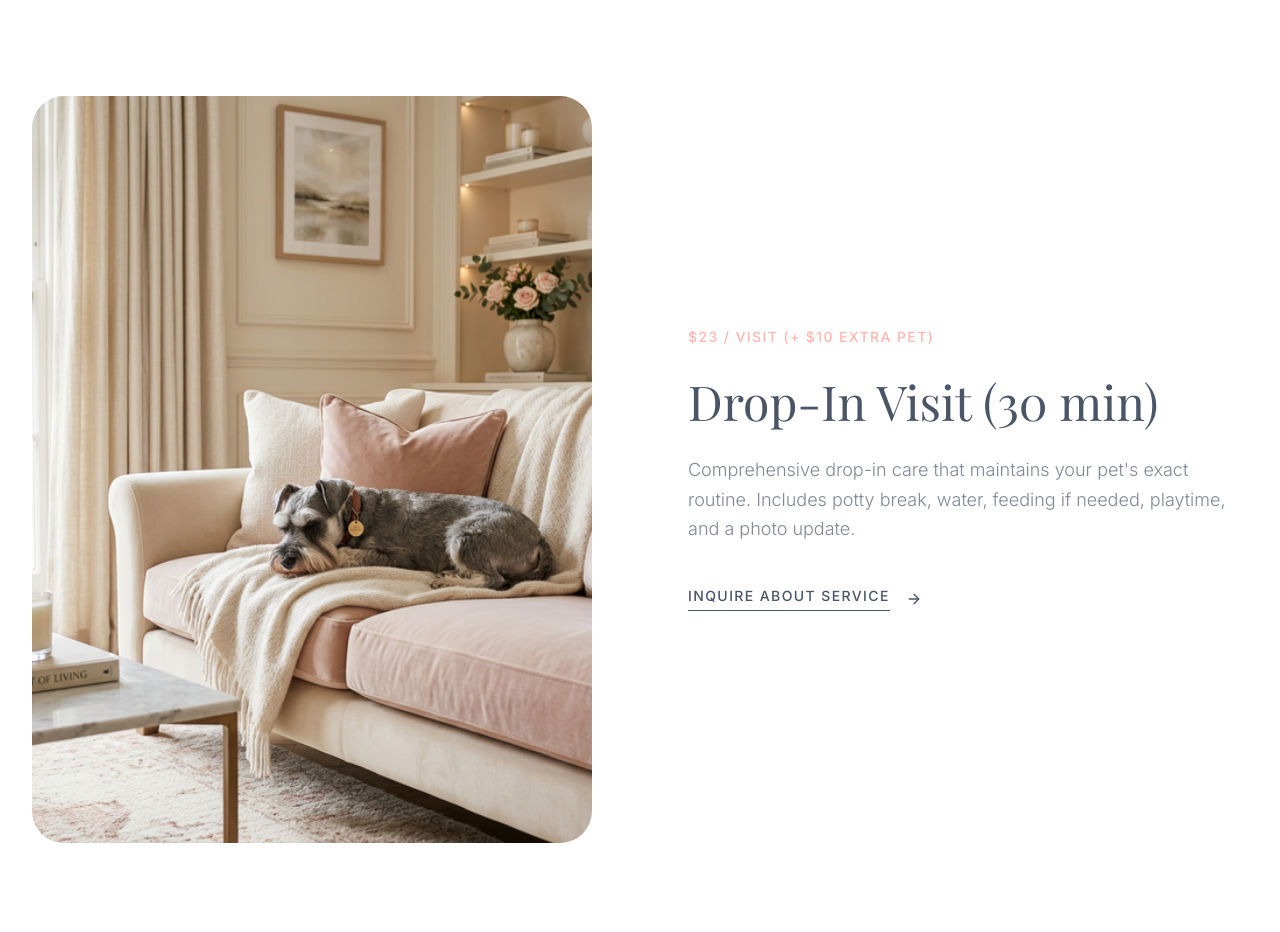
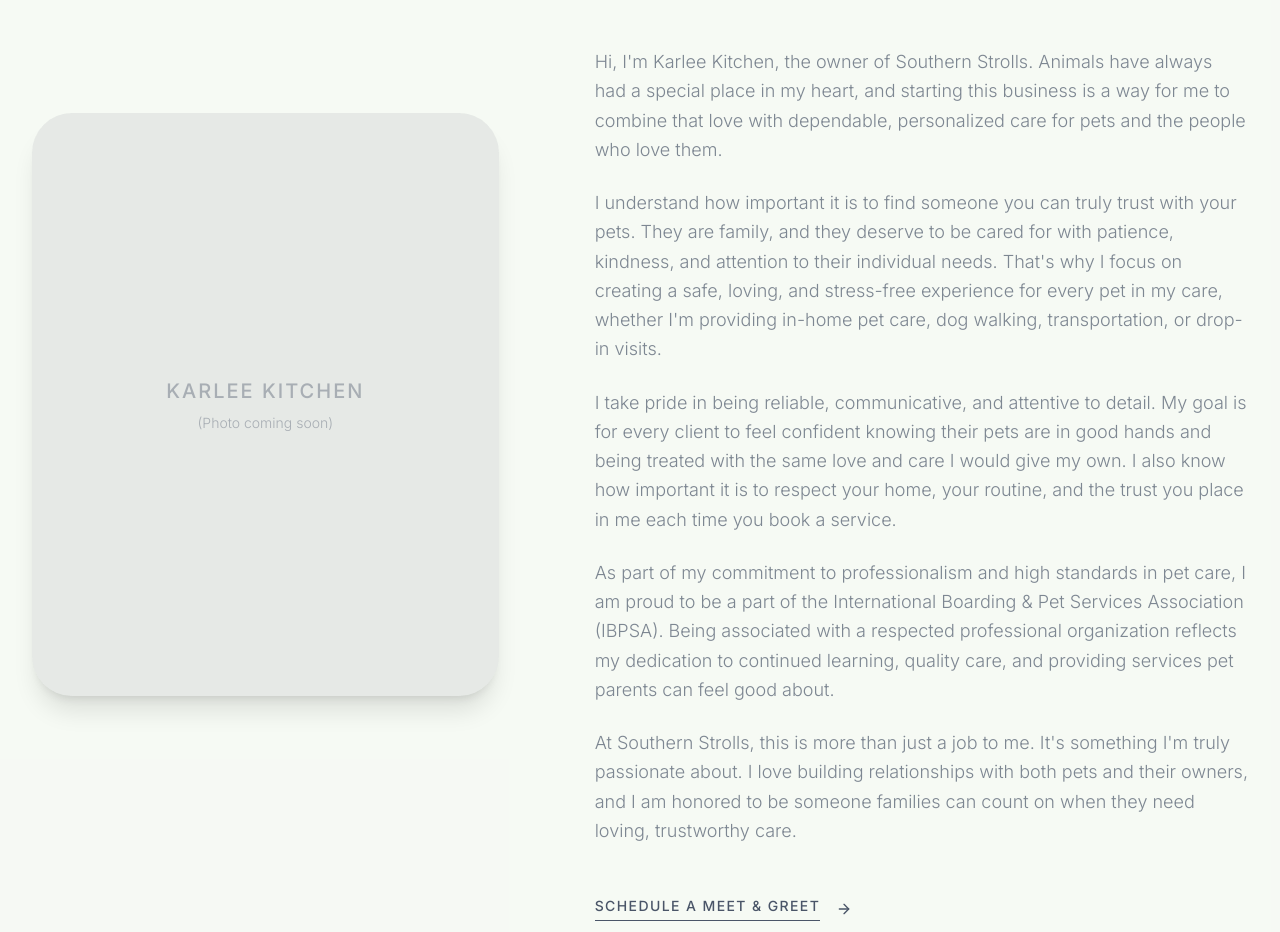
Before and after one commit to Founditmarketing/southern-strolls, a React (Vite) app: page / in a window 1280 px wide. Shown: the part 1020-1952 px from the top of the page. Built offline with nearby package versions, Linux system fonts and the light colour scheme; a web font is replaced by a local one.

Commit message:
feat: add about me section, update services and hours

```diff
--- a/src/App.tsx
+++ b/src/App.tsx
@@ -1,5 +1,6 @@
 import { Navbar } from './components/Navbar';
 import { Hero } from './components/Hero';
+import { About } from './components/About';
 import { Services } from './components/Services';
 import { Packages } from './components/Packages';
 import { Policies } from './components/Policies';
@@ -15,6 +16,7 @@
 
       <main>
         <Hero />
+        <About />
         <Services />
         <Packages />
         <Benefits />
--- /dev/null
+++ b/src/components/About.tsx
@@ -0,0 +1,55 @@
+import { ArrowRight } from 'lucide-react';
+
+export function About() {
+  return (
+    <section id="about" className="py-32 bg-mint/10">
+      <div className="max-w-7xl mx-auto px-4 sm:px-6 lg:px-8">
+        <div className="flex flex-col md:flex-row gap-16 md:gap-24 items-center">
+          <div className="w-full md:w-5/12">
+            <div className="relative overflow-hidden rounded-[2.5rem] aspect-[4/5] bg-slate/5 shadow-xl">
+              {/* Photo Placeholder */}
+              <div className="absolute inset-0 flex items-center justify-center text-slate/40 flex-col bg-slate/5">
+                <span className="text-xl font-medium tracking-widest uppercase mb-2">Karlee Kitchen</span>
+                <span className="text-sm font-light">(Photo coming soon)</span>
+              </div>
+            </div>
+          </div>
+          <div className="w-full md:w-7/12">
+            <span className="text-blush tracking-widest uppercase text-sm font-medium mb-6 block">
+              Meet Your Sitter
+            </span>
+            <h2 className="text-5xl md:text-6xl font-serif text-slate mb-10 leading-tight">
+              About Me
+            </h2>
+            <div className="space-y-6 text-lg text-slate/70 font-light leading-relaxed">
+              <p>
+                Hi, I'm Karlee Kitchen, the owner of Southern Strolls. Animals have always had a special place in my heart, and starting this business is a way for me to combine that love with dependable, personalized care for pets and the people who love them.
+              </p>
+              <p>
+                I understand how important it is to find someone you can truly trust with your pets. They are family, and they deserve to be cared for with patience, kindness, and attention to their individual needs. That's why I focus on creating a safe, loving, and stress-free experience for every pet in my care, whether I'm providing in-home pet care, dog walking, transportation, or drop-in visits.
+              </p>
+              <p>
+                I take pride in being reliable, communicative, and attentive to detail. My goal is for every client to feel confident knowing their pets are in good hands and being treated with the same love and care I would give my own. I also know how important it is to respect your home, your routine, and the trust you place in me each time you book a service.
+              </p>
+              <p>
+                As part of my commitment to professionalism and high standards in pet care, I am proud to be a part of the International Boarding & Pet Services Association (IBPSA). Being associated with a respected professional organization reflects my dedication to continued learning, quality care, and providing services pet parents can feel good about.
+              </p>
+              <p>
+                At Southern Strolls, this is more than just a job to me. It's something I'm truly passionate about. I love building relationships with both pets and their owners, and I am honored to be someone families can count on when they need loving, trustworthy care.
+              </p>
+            </div>
+
+            <div className="mt-12">
+              <a href="#consultation" className="group inline-flex items-center gap-4 text-sm tracking-widest uppercase text-slate font-medium">
+                <span className="border-b border-slate pb-1 group-hover:border-blush group-hover:text-blush transition-colors">
+                  Schedule a Meet & Greet
+                </span>
+                <ArrowRight className="w-4 h-4 group-hover:text-blush transition-colors group-hover:translate-x-1 transform" />
+              </a>
+            </div>
+          </div>
+        </div>
+      </div>
+    </section>
+  );
+}
--- a/src/components/Footer.tsx
+++ b/src/components/Footer.tsx
@@ -11,7 +11,8 @@
               Reliable, professional in-home pet care and transportation.
             </p>
             <div className="text-sm text-cream/80 font-light space-y-1">
-              <p><span className="font-medium text-cream">Hours:</span> Mon–Thu 8am–4pm | Fri 8am–1pm</p>
+              <p><span className="font-medium text-cream">Regular Care:</span> Mon–Fri 8am–4pm</p>
+              <p><span className="font-medium text-cream">Pet Transport:</span> Mon–Fri 6:30am–6:30pm</p>
               <p><span className="font-medium text-cream">Service Area:</span> Youngsville, Lafayette, Broussard, Scott</p>
             </div>
           </div>
@@ -27,8 +28,8 @@
           <div className="md:col-span-3">
             <h4 className="text-xs tracking-widest uppercase text-cream/40 font-medium mb-6">Social</h4>
             <ul className="space-y-4 font-light text-cream/80">
-              <li><a href="#" className="hover:text-blush transition-colors">Instagram</a></li>
-              <li><a href="#" className="hover:text-blush transition-colors">Facebook</a></li>
+              <li><a href="https://instagram.com/southernstrolls" target="_blank" rel="noopener noreferrer" className="hover:text-blush transition-colors">Instagram</a></li>
+              <li><a href="https://facebook.com/southernstrolls" target="_blank" rel="noopener noreferrer" className="hover:text-blush transition-colors">Facebook</a></li>
             </ul>
           </div>
         </div>
--- a/src/components/Packages.tsx
+++ b/src/components/Packages.tsx
@@ -2,6 +2,20 @@
 import { Check } from 'lucide-react';
 
 const packages = [
+    {
+        title: "The Frequent Stroll",
+        subtitle: "4 Drop-In Visits/Week (30 min)",
+        price: "$87",
+        period: "/week",
+        savings: "$5 savings (5% off)",
+        desc: "Great for hybrid workers.",
+        features: [
+            "Flexible active days",
+            "Potty break & feeding",
+            "Playtime & interaction",
+            "Daily photo update"
+        ]
+    },
     {
         title: "The Workweek Stroll",
         subtitle: "5 Drop-In Visits/Week (30 min)",
@@ -11,20 +25,6 @@
         desc: "Great for full-time workers, commuters, routine clients",
         features: [
             "Consistent daily schedule",
-            "Potty break & feeding",
-            "Playtime & interaction",
-            "Daily photo update"
-        ]
-    },
-    {
-        title: "The Frequent Stroll",
-        subtitle: "4 Drop-In Visits/Week (30 min)",
-        price: "$87",
-        period: "/week",
-        savings: "$5 savings (5% off)",
-        desc: "Great for hybrid workers.",
-        features: [
-            "Flexible active days",
             "Potty break & feeding",
             "Playtime & interaction",
             "Daily photo update"
--- a/src/components/Policies.tsx
+++ b/src/components/Policies.tsx
@@ -14,7 +14,7 @@
     {
         icon: Clock,
         title: "Hours & Boundaries",
-        desc: "Normal hours are Monday–Thursday 8am–4pm and Friday 8am–1pm. We do not offer overnight services or late-night visits to ensure our team operates at peak reliability."
+        desc: "Regular Care Hours are Monday–Friday 8:00 AM–4:00 PM. Pet Transportation Hours are Monday–Friday 6:30 AM–6:30 PM (Available by request and based on availability). We do not offer overnight services or late-night visits to ensure our team operates at peak reliability."
     },
     {
         icon: Key,
--- a/src/components/Services.tsx
+++ b/src/components/Services.tsx
@@ -10,12 +10,12 @@
   {
     title: "Dog Walking",
     desc: "A leisurely, unhurried walk through your neighborhood's most scenic routes. Perfect for active dogs who appreciate the finer sniffs in life.",
-    price: "$25 (30m) / $45 (60m)",
+    price: "$25 (30 min) / $45 (60 min)",
     image: "/images/service_signature_stroll_1772814731135.png"
   },
   {
-    title: "Puppy Potty Breaks",
-    desc: "Quick 15-minute stops perfect for stacking visits close together to help your new puppy establish a consistent routine.",
+    title: "Quick Drop In Visits",
+    desc: "A quick 15-minute drop-in visit that's perfect for puppies, senior dogs, or pets who need a brief potty break and check-in during the day. This service is also easily stackable for families who need a little extra flexibility and support.",
     price: "$17 (1 stop) / $30 (2 stops)",
     image: "/images/hero_dog_walking_1772814715743.png"
   },
```
